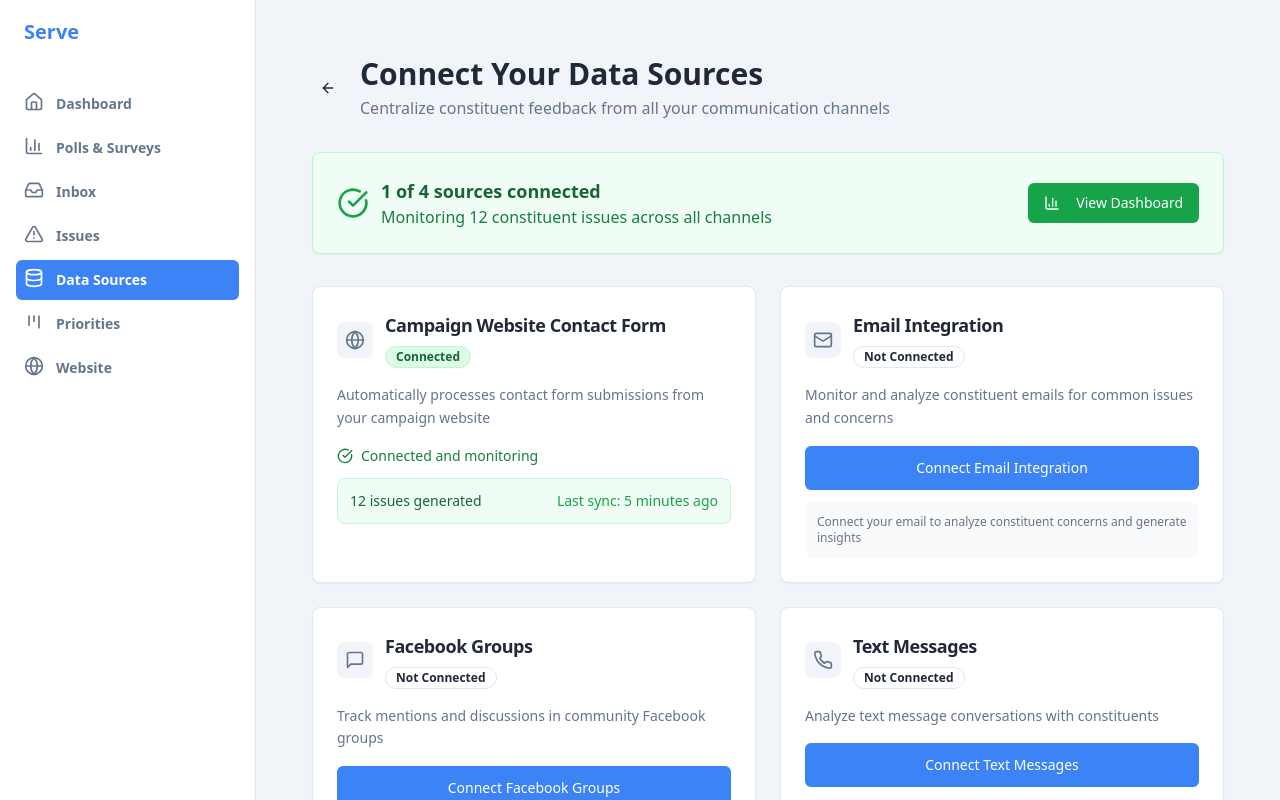
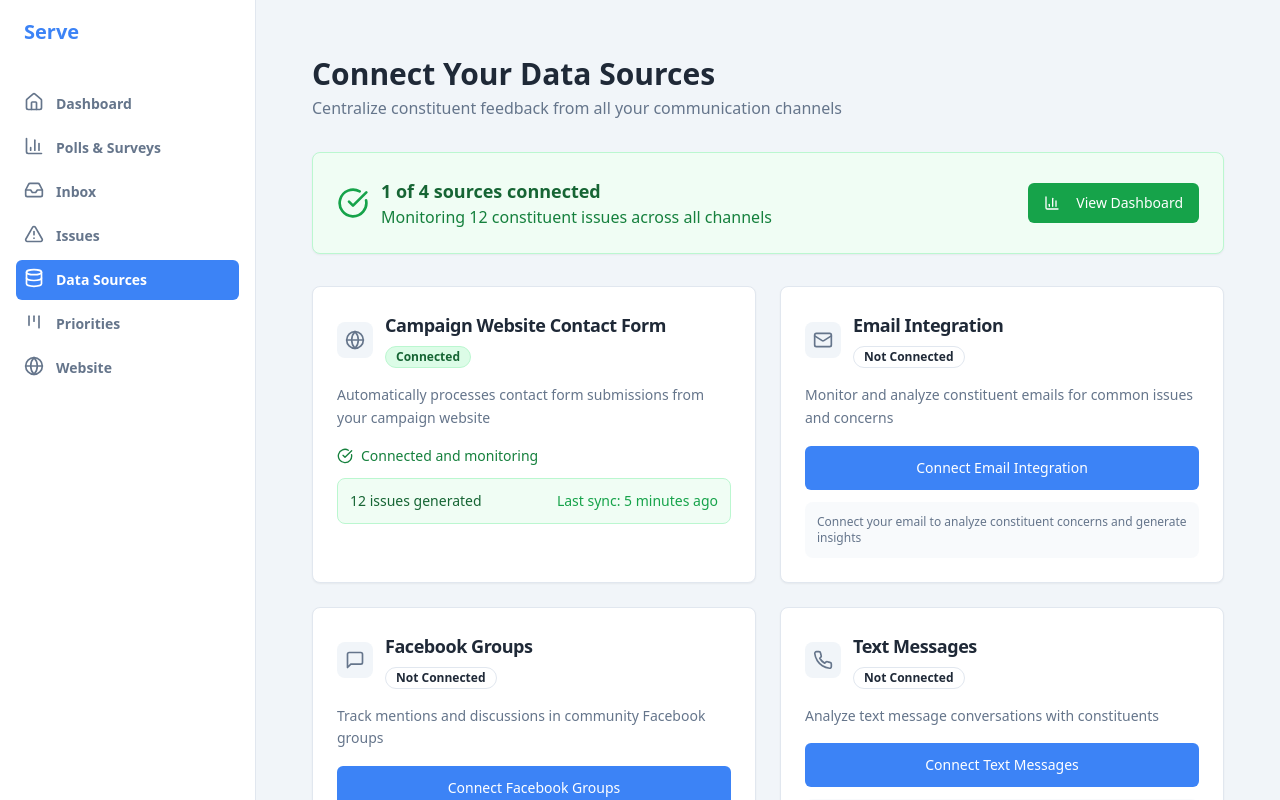
Before and after one commit to kmcost/serve-v3-current, a React (Vite) app: page /data-sources in a window 1280 px wide. Shown: the top 800 px of the page. Built offline with nearby package versions, Linux system fonts and the light colour scheme.

Commit message:
Remove back button from Data Sources page
Removes the redundant back button from the Data Sources page header, simplifying the UI and aligning with the page's primary navigation role.

```diff
--- a/src/pages/DataSources.tsx
+++ b/src/pages/DataSources.tsx
@@ -5,7 +5,7 @@ import { Button } from "@/components/ui/button";
 import { Card, CardContent, CardHeader, CardTitle } from "@/components/ui/card";
 import { DataSourceCard } from "@/components/data-sources/DataSourceCard";
 import { ConnectionModal } from "@/components/data-sources/ConnectionModal";
-import { ArrowLeft, BarChart3, CheckCircle } from 'lucide-react';
+import { BarChart3, CheckCircle } from 'lucide-react';
 import { getDataSources } from '@/services/mockData';
 import { DataSource } from '@/types/core';
 
@@ -44,21 +44,10 @@ const DataSources = () => {
     <div className="container mx-auto p-6 max-w-6xl">
       {/* Header */}
       <div className="mb-8">
-        <div className="flex items-center space-x-4 mb-4">
-          <Button
-            variant="ghost"
-            onClick={() => navigate('/')}
-            className="p-2"
-          >
-            <ArrowLeft className="h-4 w-4" />
-          </Button>
-          <div>
-            <h1 className="text-3xl font-bold">Connect Your Data Sources</h1>
-            <p className="text-muted-foreground mt-1">
-              Centralize constituent feedback from all your communication channels
-            </p>
-          </div>
-        </div>
+        <h1 className="text-3xl font-bold">Connect Your Data Sources</h1>
+        <p className="text-muted-foreground mt-1">
+          Centralize constituent feedback from all your communication channels
+        </p>
       </div>
 
       {/* Connection Status Summary */}
```
